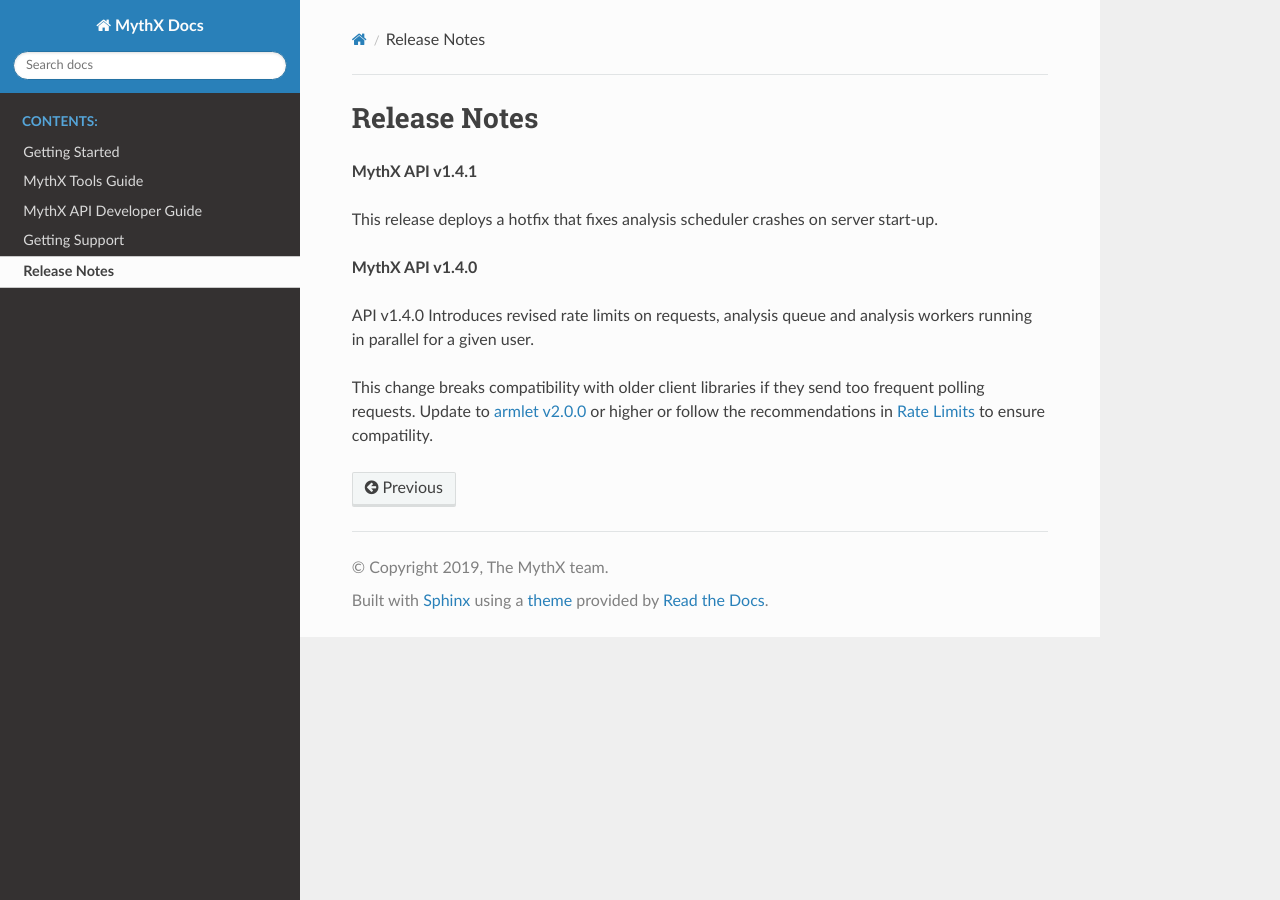
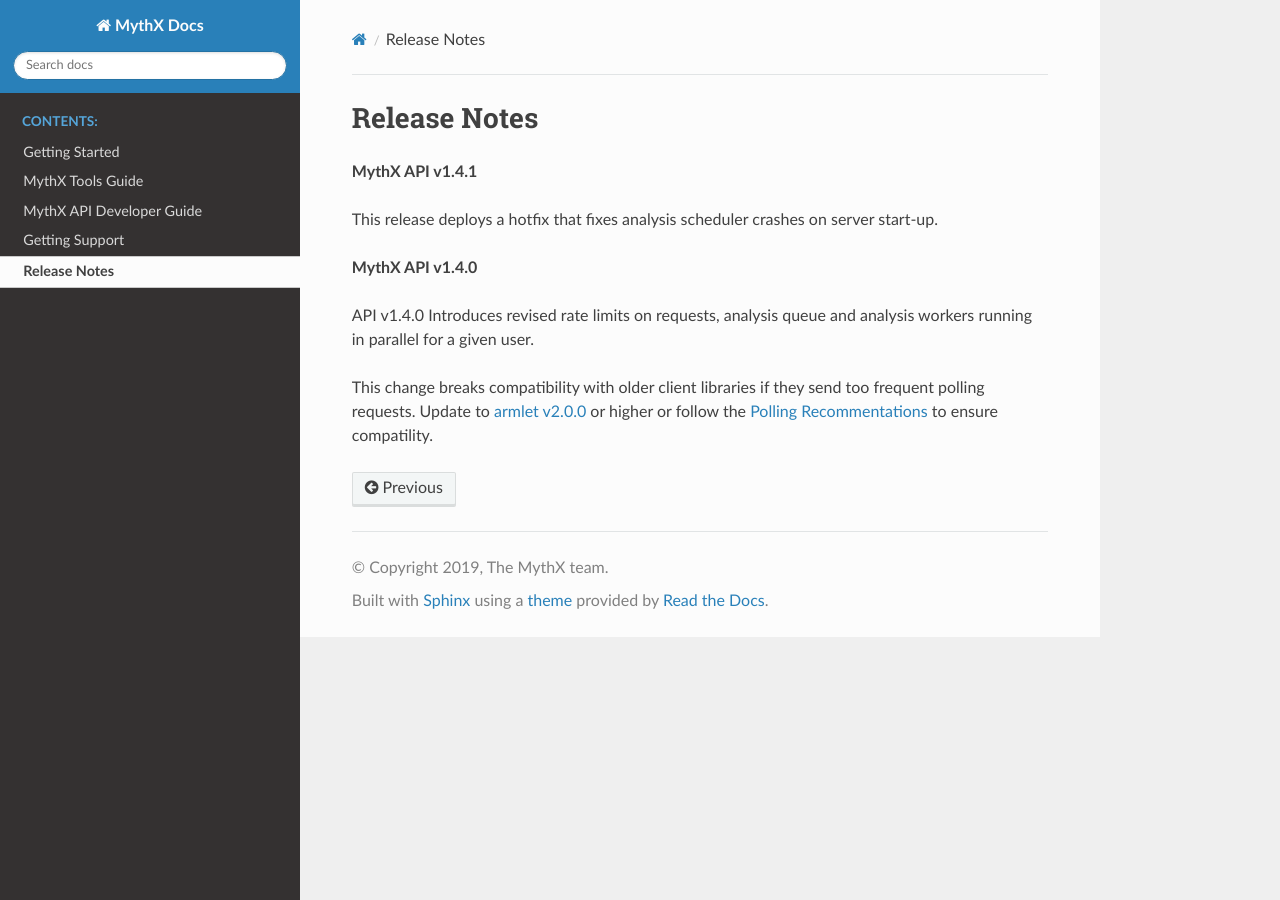
Before and after one commit to Consensys/mythx-docs, a Sphinx documentation site: the page built from docs/source/main/release-notes.rst, in a window 1280 px wide. Built offline with Sphinx 7.4.7 and the Read the Docs theme 2.0.0, drawn with Linux system fonts in a browser that asks for light colours.

Commit message:
Update release notes

```diff
--- a/docs/source/main/release-notes.rst
+++ b/docs/source/main/release-notes.rst
@@ -10,4 +10,4 @@
 API v1.4.0 Introduces revised rate limits on requests, analysis queue and analysis workers running in
 parallel for a given user.
 
-This change breaks compatibility with older client libraries if they send too frequent polling requests. Update to `armlet v2.0.0 <https://github.com/ConsenSys/armlet>`_ or higher or follow the recommendations in :ref:`Rate Limits` to ensure compatility.
+This change breaks compatibility with older client libraries if they send too frequent polling requests. Update to `armlet v2.0.0 <https://github.com/ConsenSys/armlet>`_ or higher or follow the :ref:`Polling Recommentations` to ensure compatility.
```
